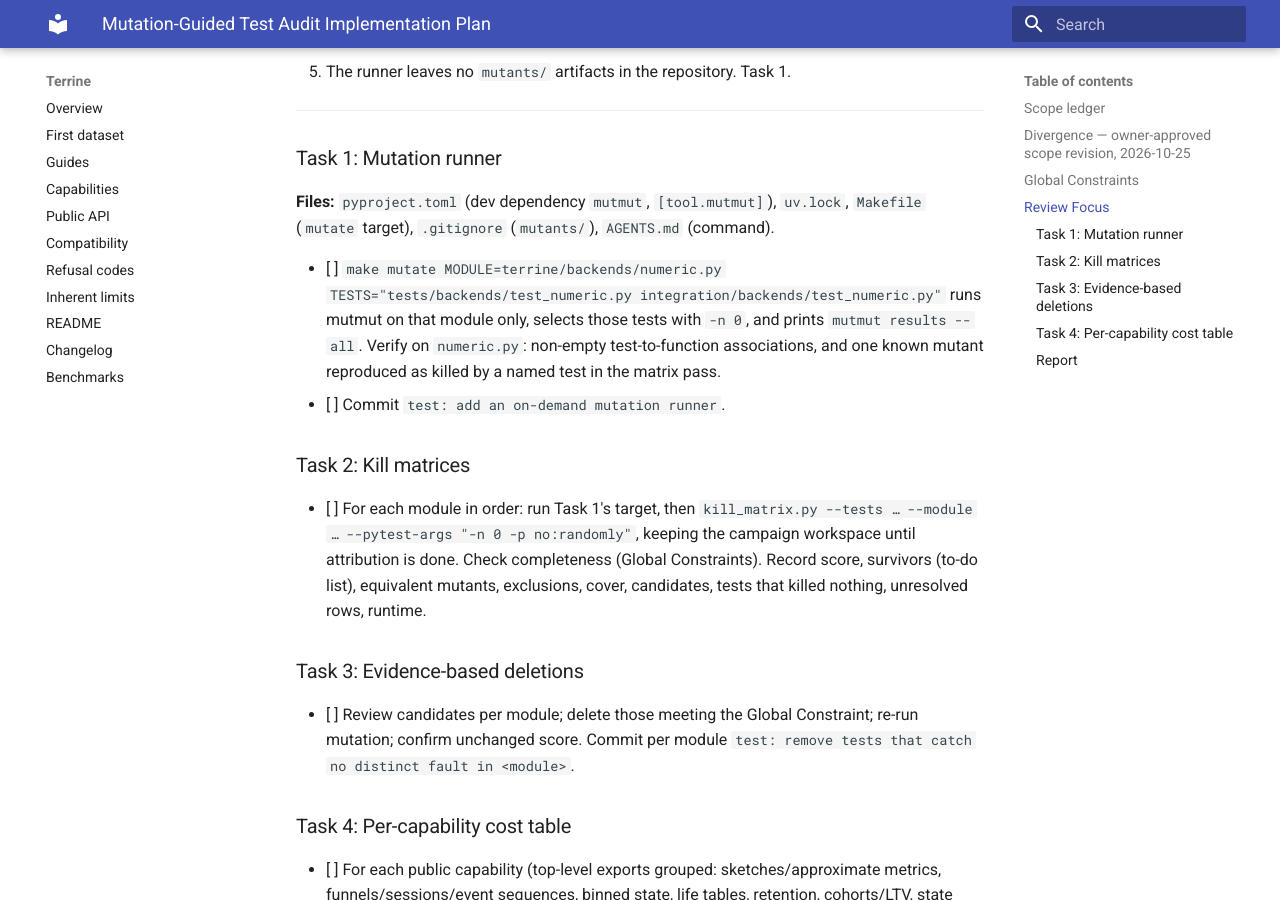
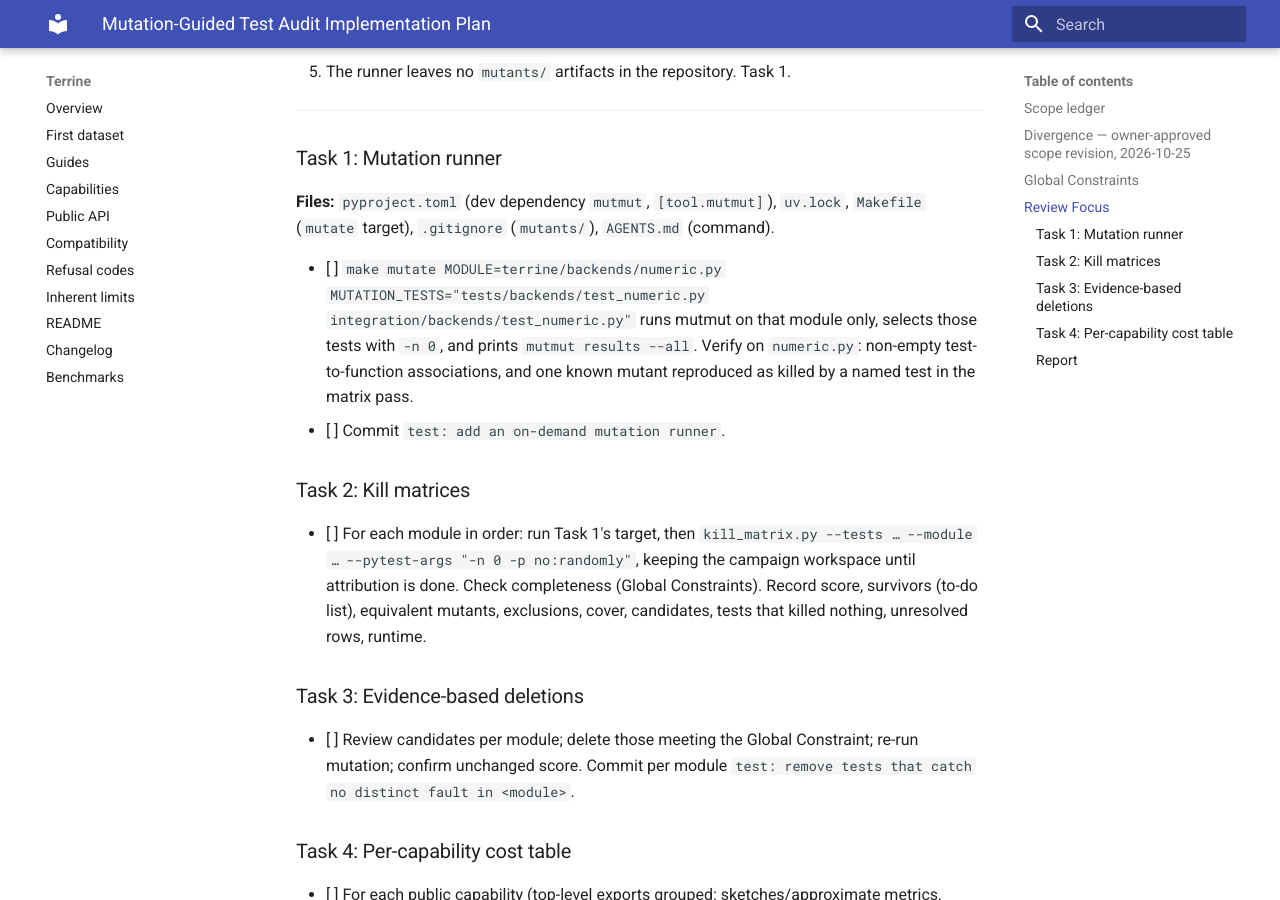
Before and after one commit to kylejcaron/terrine, an MkDocs documentation site: the page built from docs/superpowers/plans/2026-10-24-mutation-audit.md, in a window 1280 px wide and 900 px high, scrolled down 2608 px. Built offline with MkDocs 1.6.1 and Material for MkDocs 9.7.7, drawn with Linux system fonts in a browser that asks for light colours; some of the changed text lies outside the part shown.

Commit message:
test: require an explicit mutation test selection
A whole-tree default is too slow per mutant and needs repository files the
mutation workspace does not copy; the runner's own helper is copied so its
test can be selected.

```diff
--- a/docs/superpowers/plans/2026-10-24-mutation-audit.md
+++ b/docs/superpowers/plans/2026-10-24-mutation-audit.md
@@ -4,7 +4,7 @@
 
 **Goal:** Find, with mutation evidence, which tests on terrine's most expensive modules catch no fault another test does not catch, delete those that have no distinct oracle, and record the faults no test catches.
 
-**Architecture:** A reproducible `make mutate MODULE=… TESTS=…` target runs mutmut on one module against its own test selection, then the test-audit kill-matrix script records which tests kill each mutant and computes a greedy set cover. Candidates outside the cover are reviewed by hand and deleted only when they have no regression link and no distinct oracle; mutation score must be unchanged after deletion.
+**Architecture:** A reproducible `make mutate MODULE=… MUTATION_TESTS=…` target runs mutmut on one module against its own test selection, then the test-audit kill-matrix script records which tests kill each mutant and computes a greedy set cover. Candidates outside the cover are reviewed by hand and deleted only when they have no regression link and no distinct oracle; mutation score must be unchanged after deletion.
 
 **Tech Stack:** mutmut 3, pytest, the test-audit skill's `kill_matrix.py` and `test_inventory.py`, `agent-slots` for core budget.
 
@@ -60,7 +60,7 @@
 
 **Files:** `pyproject.toml` (dev dependency `mutmut`, `[tool.mutmut]`), `uv.lock`, `Makefile` (`mutate` target), `.gitignore` (`mutants/`), `AGENTS.md` (command).
 
-- [ ] `make mutate MODULE=terrine/backends/numeric.py TESTS="tests/backends/test_numeric.py integration/backends/test_numeric.py"` runs mutmut on that module only, selects those tests with `-n 0`, and prints `mutmut results --all`. Verify on `numeric.py`: non-empty test-to-function associations, and one known mutant reproduced as killed by a named test in the matrix pass.
+- [ ] `make mutate MODULE=terrine/backends/numeric.py MUTATION_TESTS="tests/backends/test_numeric.py integration/backends/test_numeric.py"` runs mutmut on that module only, selects those tests with `-n 0`, and prints `mutmut results --all`. Verify on `numeric.py`: non-empty test-to-function associations, and one known mutant reproduced as killed by a named test in the matrix pass.
 - [ ] Commit `test: add an on-demand mutation runner`.
 
 ### Task 2: Kill matrices
--- a/pyproject.toml
+++ b/pyproject.toml
@@ -75,7 +75,7 @@
 
 [tool.mutmut]
 source_paths = ["terrine"]
-also_copy = ["integration"]
+also_copy = ["integration", "scripts"]
 pytest_add_cli_args = ["-n", "0", "-p", "no:randomly"]
 
 [tool.ruff]
```
Also changed, not shown: AGENTS.md (+1 -1 lines), 1 other file.
